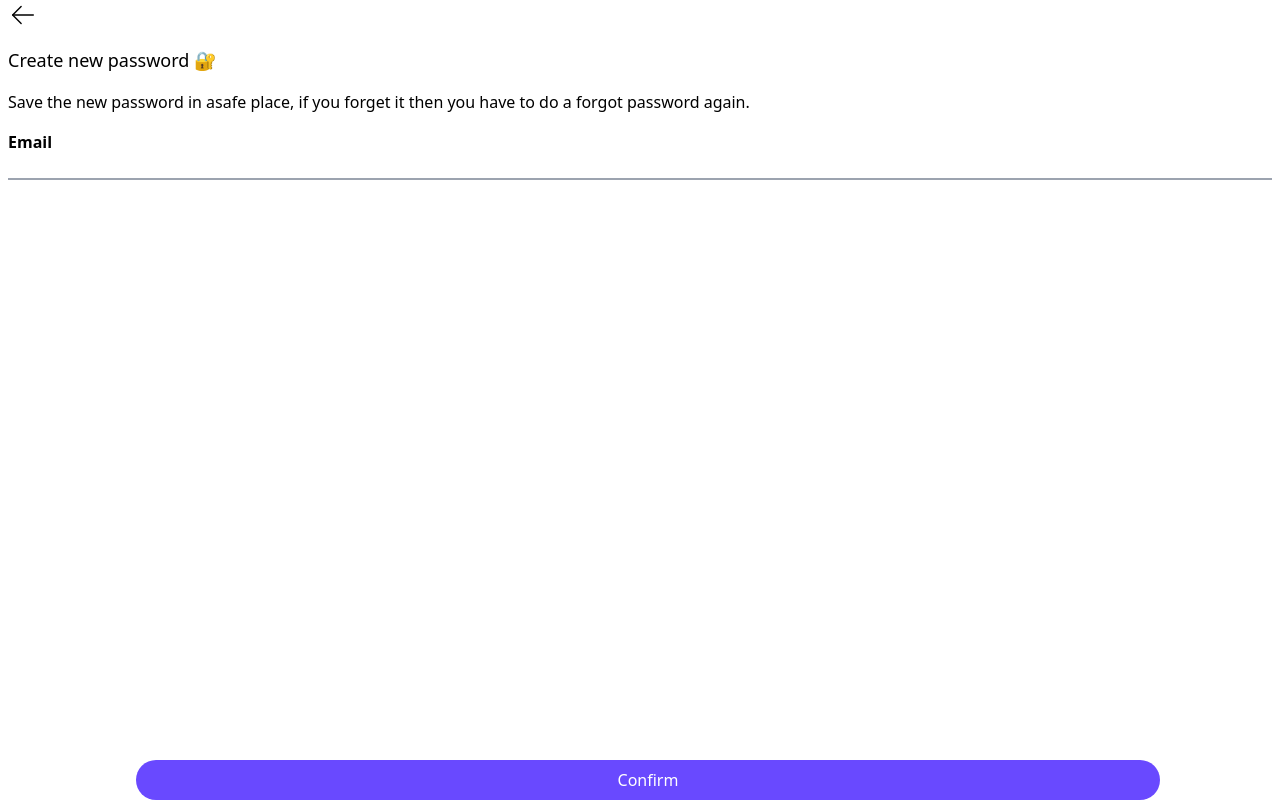
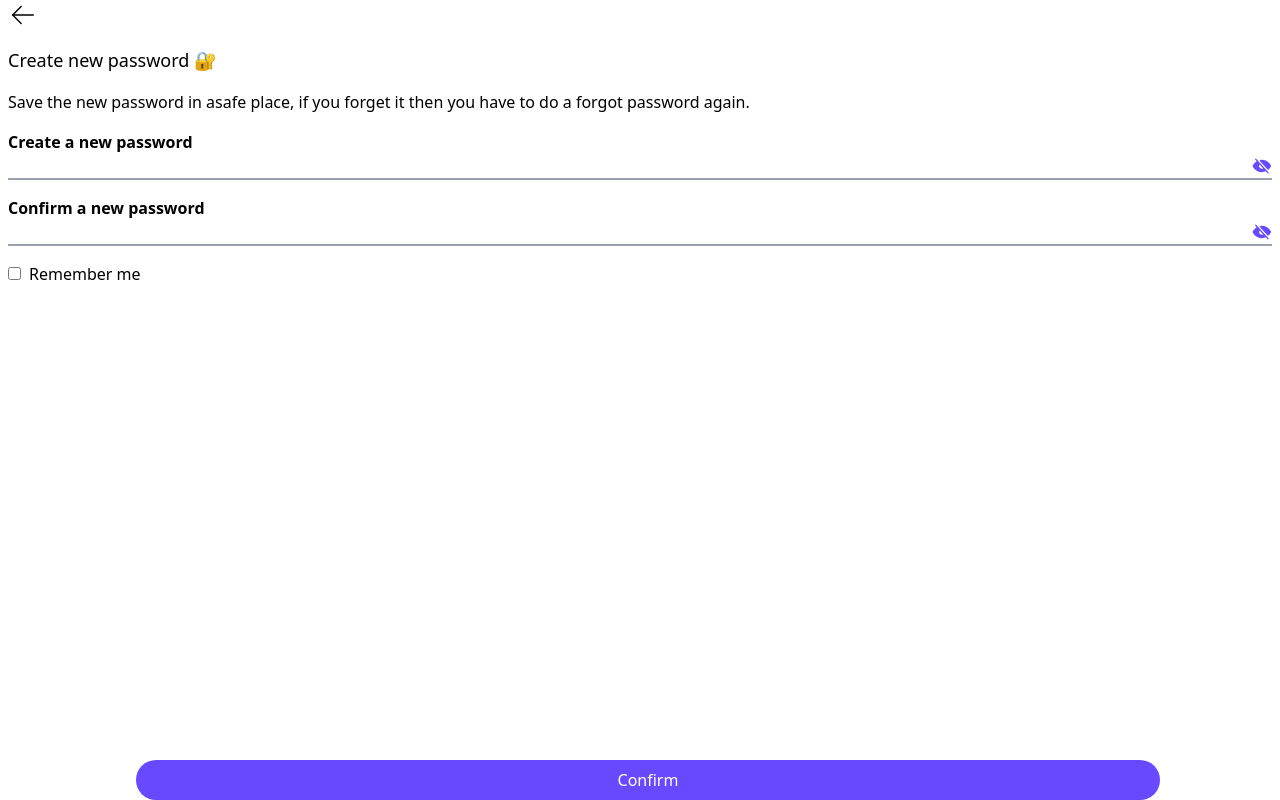
Before and after one commit to smartcollins/quizzico, a React (Create React App) app: page /new in a window 1280 px wide. Built offline with nearby package versions, Linux system fonts and the light colour scheme.

Commit message:
imported Purpose into New

```diff
--- a/src/components/Purpose.jsx
+++ b/src/components/Purpose.jsx
@@ -3,7 +3,7 @@ import Inputs from './Inputs';
 import { ArrowLeft } from 'phosphor-react';
 
 
-const Purpose = ({txt,extra,txt2,pass,forget,mail,mail_txt,mail_txt2,btn_txt})=>{
+const Purpose = ({txt,extra,txt2,pass,forget,mail,mail_txt,mail_txt2,btn_txt,new_pass})=>{
     return(
         <div>
             <ArrowLeft size={30} color="#000000" weight="light" />
@@ -27,6 +27,25 @@ const Purpose = ({txt,extra,txt2,pass,forget,mail,mail_txt,mail_txt2,btn_txt})=>
                         <label className='ml-2' htmlFor='check'>Remember me</label>
                     </div>
                     {forget&&<p className='text-[#694bff] text-center mx-auto font-medium'>Forgot Password?</p>}
+                </div>:
+                new_pass?
+                <div>
+                    <Inputs
+                        title="Create a new password"
+                        type="password"
+                        option={true}
+                        pass={true}
+                    />
+                    <Inputs
+                        title="Confirm a new password"
+                        type="password"
+                        option={true}
+                        pass={true}
+                    />
+                    <div>
+                        <input id='check' type="checkbox"/>
+                        <label className='ml-2' htmlFor='check'>Remember me</label>
+                    </div>
                 </div>:
                 <div>
                     {mail?null:<Inputs
```
